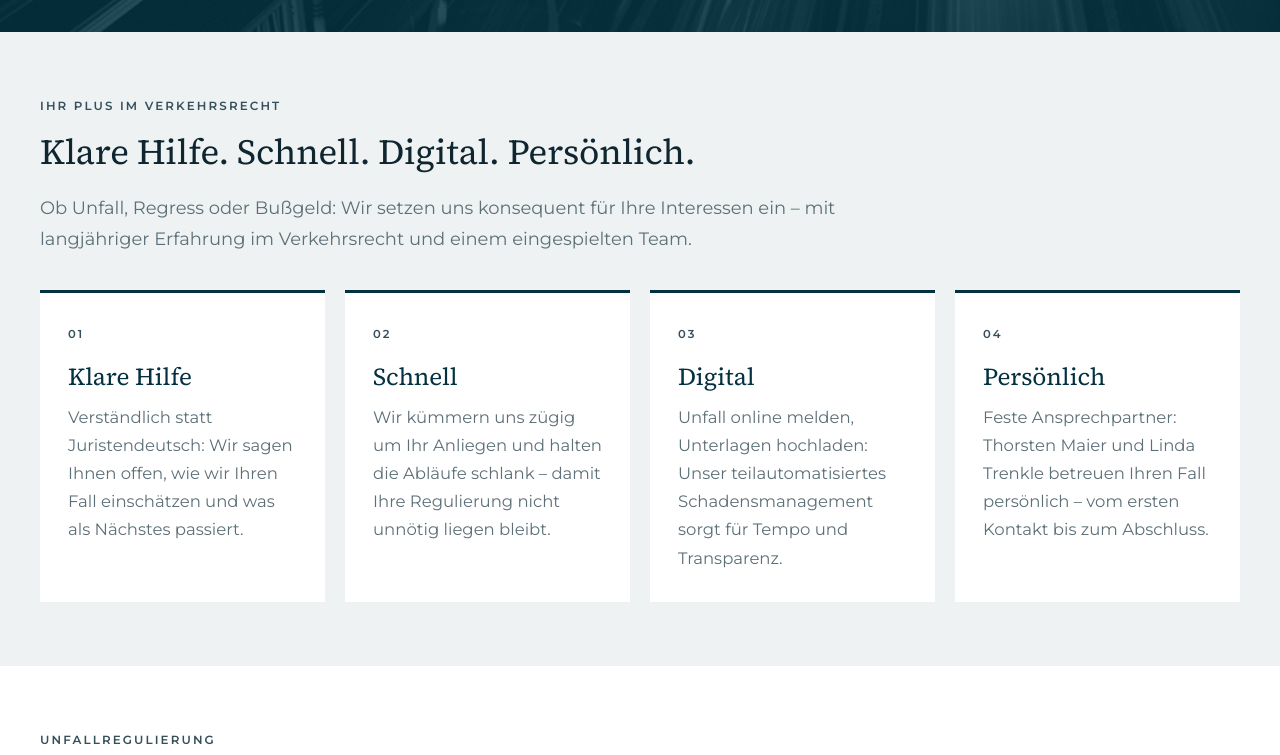
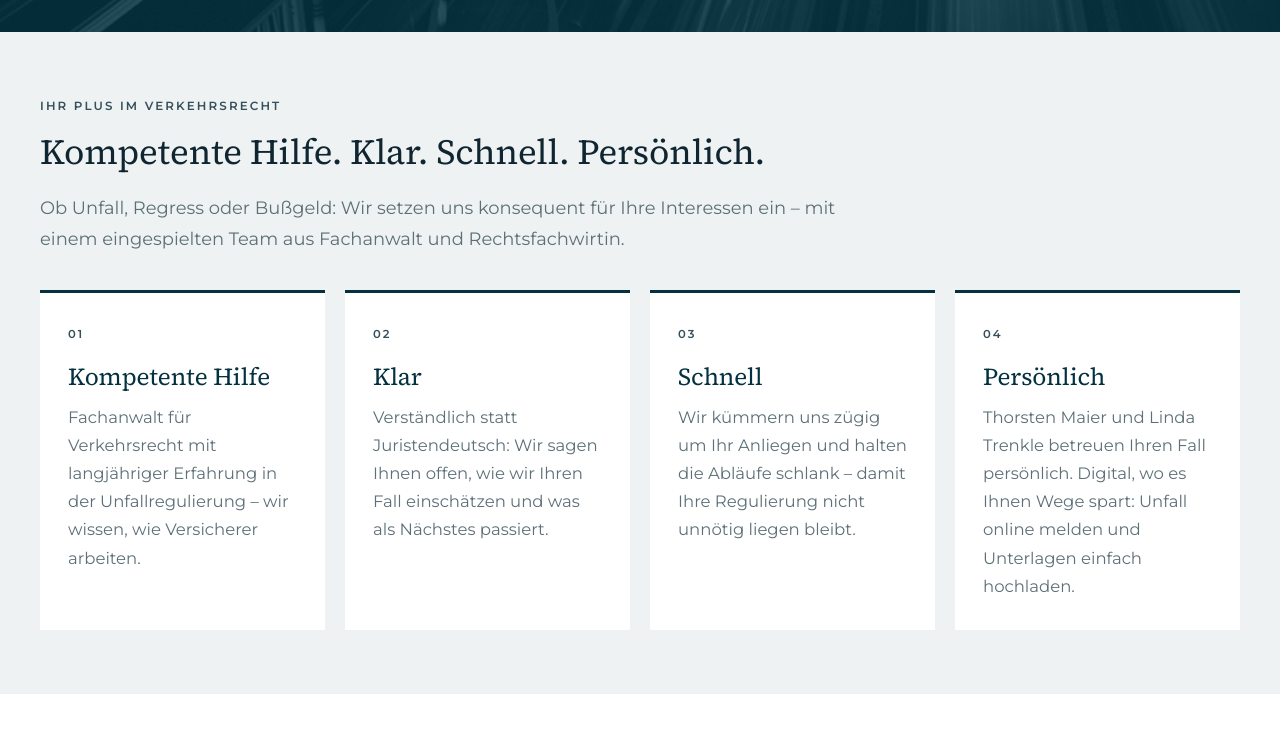
Before and after one commit to FlorianGloebl/mt-verkehrsrecht-vorschau, a plain HTML site: page index.html in a window 1280 px wide. Shown: the part 731-1486 px from the top of the page. Drawn offline with Linux system fonts and the light colour scheme.

Commit message:
Vorschau aktualisiert: „Kompetente Hilfe. Klar. Schnell. Persönlich.“
Säulen neu: Kompetente Hilfe, Klar, Schnell, Persönlich (inkl. digitaler Wege).

Co-Authored-By: Claude Opus 5.5 <noreply@anthropic.com>

```diff
--- a/index.html
+++ b/index.html
@@ -71,14 +71,14 @@
       <div class="container">
         <div class="section-head">
           <p class="eyebrow">Ihr Plus im Verkehrsrecht</p>
-          <h2 id="plus-title" class="one-line">Klare Hilfe. Schnell. Digital. Persönlich.</h2>
-          <p class="lead">Ob Unfall, Regress oder Bußgeld: Wir setzen uns konsequent für Ihre Interessen ein – mit langjähriger Erfahrung im Verkehrsrecht und einem eingespielten Team.</p>
+          <h2 id="plus-title" class="one-line">Kompetente Hilfe. Klar. Schnell. Persönlich.</h2>
+          <p class="lead">Ob Unfall, Regress oder Bußgeld: Wir setzen uns konsequent für Ihre Interessen ein – mit einem eingespielten Team aus Fachanwalt und Rechtsfachwirtin.</p>
         </div>
         <ul class="pillar-cards pillar-cards--4">
-          <li><span class="pillar-cards__no">01</span><h3>Klare Hilfe</h3><p>Verständlich statt Juristendeutsch: Wir sagen Ihnen offen, wie wir Ihren Fall einschätzen und was als Nächstes passiert.</p></li>
-          <li><span class="pillar-cards__no">02</span><h3>Schnell</h3><p>Wir kümmern uns zügig um Ihr Anliegen und halten die Abläufe schlank – damit Ihre Regulierung nicht unnötig liegen bleibt.</p></li>
-          <li><span class="pillar-cards__no">03</span><h3>Digital</h3><p>Unfall online melden, Unterlagen hochladen: Unser teilautomatisiertes Schadensmanagement sorgt für Tempo und Transparenz.</p></li>
-          <li><span class="pillar-cards__no">04</span><h3>Persönlich</h3><p>Feste Ansprechpartner: Thorsten Maier und Linda Trenkle betreuen Ihren Fall persönlich – vom ersten Kontakt bis zum Abschluss.</p></li>
+          <li><span class="pillar-cards__no">01</span><h3>Kompetente Hilfe</h3><p>Fachanwalt für Verkehrsrecht mit langjähriger Erfahrung in der Unfallregulierung – wir wissen, wie Versicherer arbeiten.</p></li>
+          <li><span class="pillar-cards__no">02</span><h3>Klar</h3><p>Verständlich statt Juristendeutsch: Wir sagen Ihnen offen, wie wir Ihren Fall einschätzen und was als Nächstes passiert.</p></li>
+          <li><span class="pillar-cards__no">03</span><h3>Schnell</h3><p>Wir kümmern uns zügig um Ihr Anliegen und halten die Abläufe schlank – damit Ihre Regulierung nicht unnötig liegen bleibt.</p></li>
+          <li><span class="pillar-cards__no">04</span><h3>Persönlich</h3><p>Thorsten Maier und Linda Trenkle betreuen Ihren Fall persönlich. Digital, wo es Ihnen Wege spart: Unfall online melden und Unterlagen einfach hochladen.</p></li>
         </ul>
       </div>
     </section>
```
